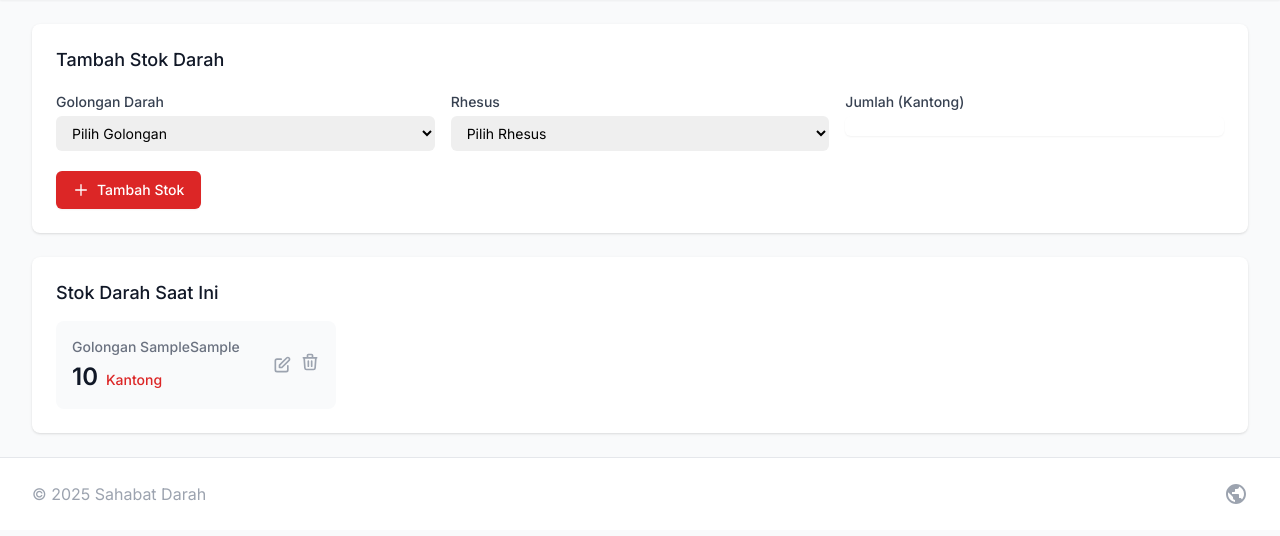
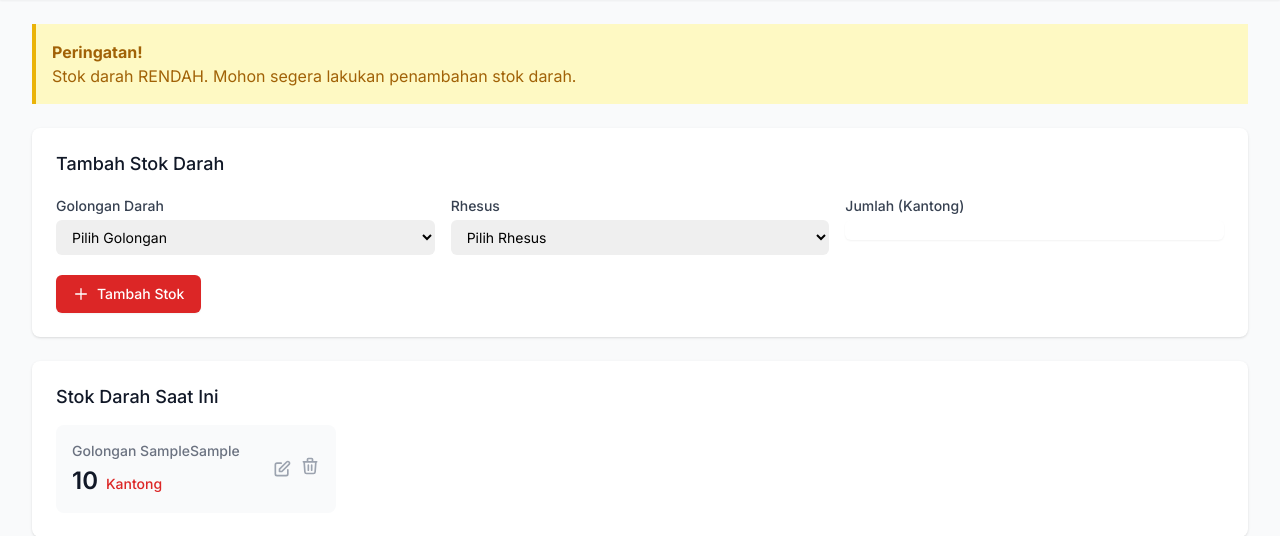
Before and after one commit to ferdiiiandraa/sahabat-darah, a Laravel app: page /pmi/blood-inventory in a window 1280 px wide. Shown: the part 128-664 px from the top of the page. Run offline with Laravel 12, Linux system fonts and the light colour scheme; tables that the repository leaves empty hold one stand-in row (values such as "Sample post"); some libraries are stand-ins or nearby versions.

Commit message:
Notifikasi stok darah rendah
Menambahkan notifikasi stok darah rendah

```diff
--- a/Project-Sahabat-Darah/app/Http/Controllers/AdminController.php
+++ b/Project-Sahabat-Darah/app/Http/Controllers/AdminController.php
@@ -45,12 +45,16 @@ class AdminController extends Controller
             $bloodStock[$key] = $stock;
         }
 
+        // Hitung total stok darah
+        $totalQuantity = $bloodInventory->sum('quantity'); // Menjumlahkan semua quantity
+
         return view('pmi.dashboard', compact(
             'pendingRequests',
             'acceptedRequests',
             'rejectedRequests',
             'recentRequests',
-            'bloodStock'
+            'bloodStock',
+            'totalQuantity' // Tambahkan totalQuantity ke view
         ));
     }
 }
--- a/Project-Sahabat-Darah/app/Http/Controllers/BloodInventoryController.php
+++ b/Project-Sahabat-Darah/app/Http/Controllers/BloodInventoryController.php
@@ -10,7 +10,8 @@ class BloodInventoryController extends Controller
     public function index()
     {
         $inventory = BloodInventory::all();
-        return view('pmi.blood-inventory.index', compact('inventory'));
+        $totalQuantity = $inventory->sum('quantity'); // Hitung total stok darah
+        return view('pmi.blood-inventory.index', compact('inventory', 'totalQuantity'));
     }
 
     public function store(Request $request)
--- a/Project-Sahabat-Darah/resources/views/pmi/blood-inventory/index.blade.php
+++ b/Project-Sahabat-Darah/resources/views/pmi/blood-inventory/index.blade.php
@@ -5,6 +5,12 @@
 
 @section('content')
 <div class="space-y-6">
+    @if($totalQuantity < 100)
+        <div class="bg-yellow-100 border-l-4 border-yellow-500 text-yellow-700 p-4" role="alert">
+            <p class="font-bold">Peringatan!</p>
+            <p>Stok darah RENDAH. Mohon segera lakukan penambahan stok darah.</p>
+        </div>
+    @endif
     <!-- Add New Blood Stock -->
     <div class="bg-white shadow sm:rounded-lg">
         <div class="px-4 py-5 sm:p-6">
--- a/Project-Sahabat-Darah/resources/views/pmi/dashboard.blade.php
+++ b/Project-Sahabat-Darah/resources/views/pmi/dashboard.blade.php
@@ -5,6 +5,12 @@
 
 @section('content')
 <div class="space-y-6">
+    @if($totalQuantity < 100)
+        <div class="bg-yellow-100 border-l-4 border-yellow-500 text-yellow-700 p-4" role="alert">
+            <p class="font-bold">Peringatan!</p>
+            <p>Stok darah RENDAH. Mohon segera lakukan penambahan stok darah.</p>
+        </div>
+    @endif
     <!-- Stats -->
     <div class="grid grid-cols-1 md:grid-cols-3 gap-6">
         <div class="bg-white overflow-hidden shadow rounded-lg">
```
